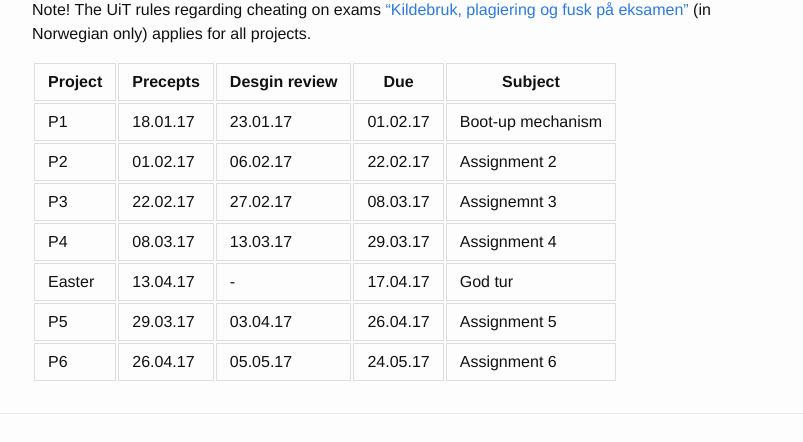
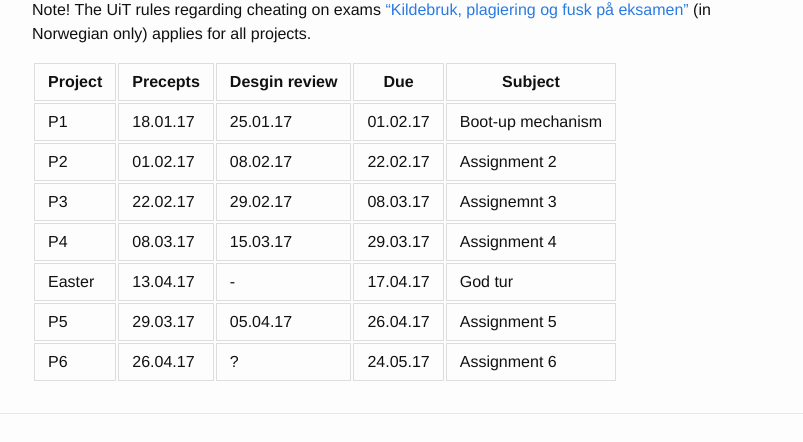
Before and after one commit to uit-inf-2201-s17/uit-inf-2201-s17.github.io, a Jekyll site: the page built from index.md, in a window 1280 px wide and 900 px high, scrolled down 2169 px. Shown: the part 351-793 px from the top of the window, without its empty margins (238-1041 px from the left). Built offline with Jekyll 4.4.1, drawn with Linux system fonts in a browser that asks for light colours.

Commit message:
Updated design review dates

```diff
--- a/index.md
+++ b/index.md
@@ -86,10 +86,10 @@ Note! The UiT rules regarding cheating on exams ["Kildebruk, plagiering og fusk
 
 | Project |	Precepts | Desgin review | Due | Subject|
 |---------|----------|----------|----------|---------|
-| P1 	  | 18.01.17 | 23.01.17 | 01.02.17 | Boot-up mechanism |
-| P2      | 01.02.17 | 06.02.17 | 22.02.17 | Assignment 2 |
-| P3      | 22.02.17 | 27.02.17 | 08.03.17 | Assignemnt 3 |
-| P4      | 08.03.17 | 13.03.17 | 29.03.17 | Assignment 4 |
+| P1 	  | 18.01.17 | 25.01.17 | 01.02.17 | Boot-up mechanism |
+| P2      | 01.02.17 | 08.02.17 | 22.02.17 | Assignment 2 |
+| P3      | 22.02.17 | 29.02.17 | 08.03.17 | Assignemnt 3 |
+| P4      | 08.03.17 | 15.03.17 | 29.03.17 | Assignment 4 |
 | Easter  | 13.04.17 | -        | 17.04.17 | God tur |
-| P5      | 29.03.17 | 03.04.17 | 26.04.17 | Assignment 5 |
-| P6      | 26.04.17 | 05.05.17 | 24.05.17 | Assignment 6 |
+| P5      | 29.03.17 | 05.04.17 | 26.04.17 | Assignment 5 |
+| P6      | 26.04.17 | ?        | 24.05.17 | Assignment 6 |
```
